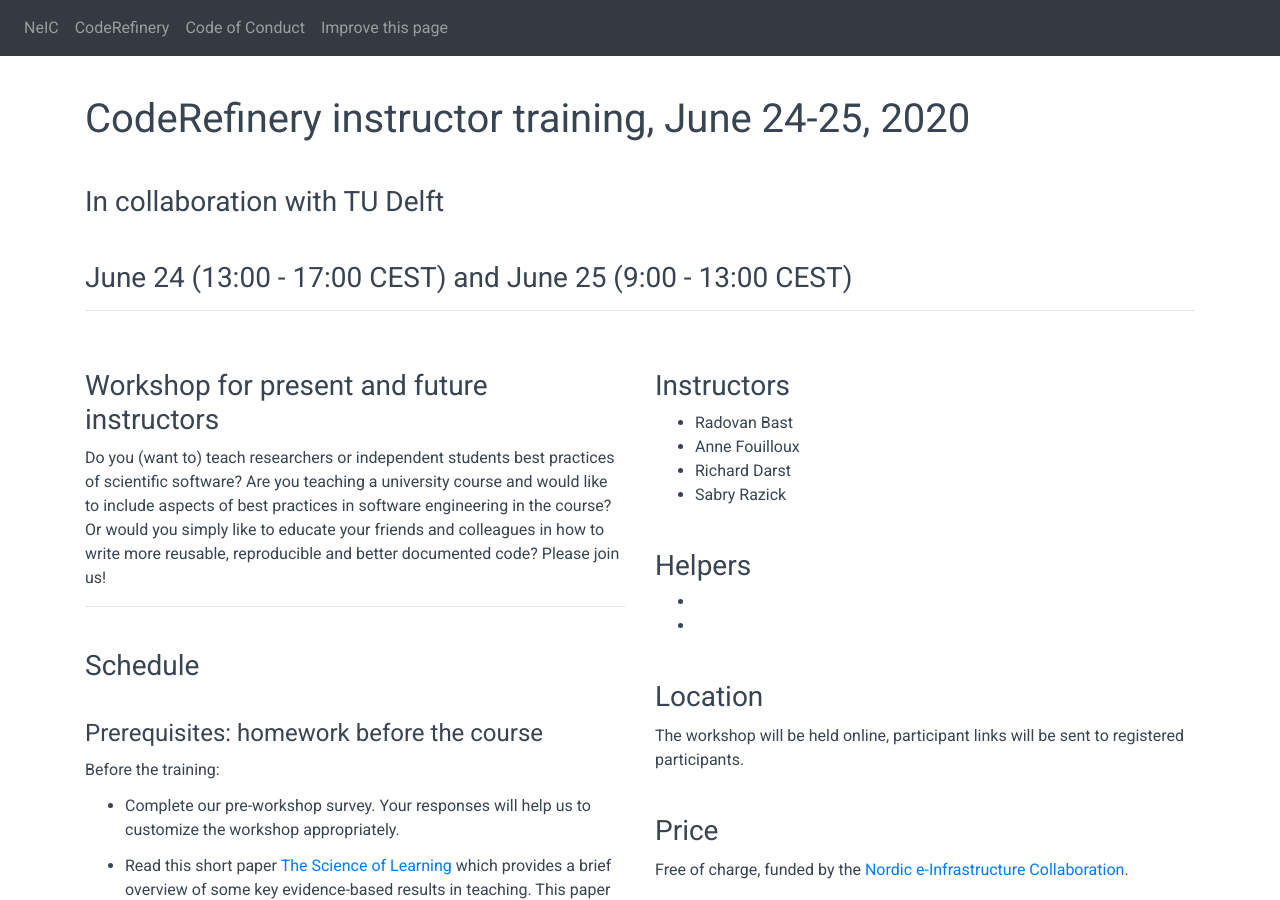
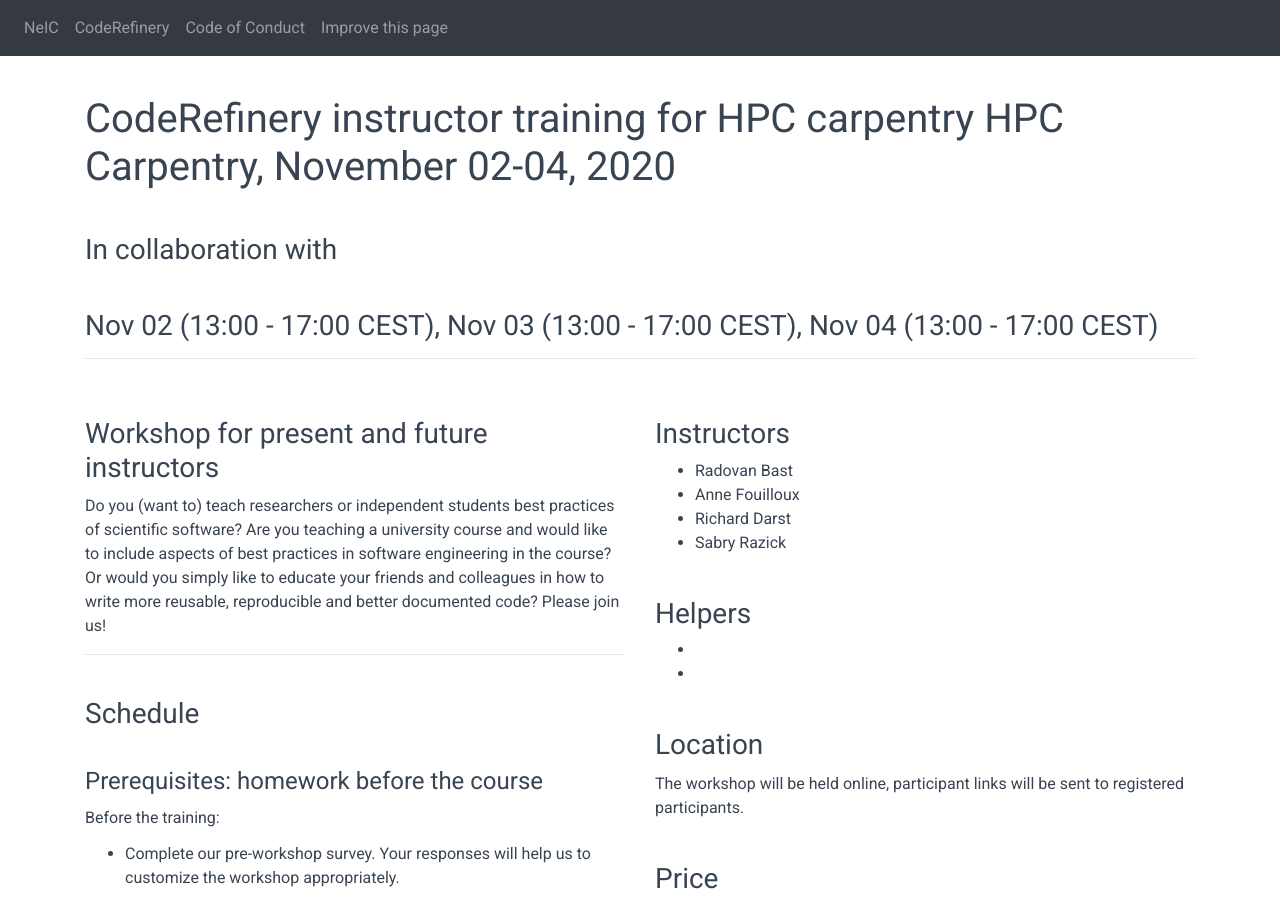
Before and after one commit to simon-ichec/2020-11-02-instructor-training, a Jekyll site: the page built from index.md, in a window 1280 px wide and 900 px high. Built offline with Jekyll 4.4.1, drawn with Linux system fonts in a browser that asks for light colours; comment, search, counter and statistics services are not loaded.

Commit message:
Change title

```diff
--- a/title.md
+++ b/title.md
@@ -1,7 +1,7 @@
-# CodeRefinery instructor training, June 24-25, 2020
+# CodeRefinery instructor training for HPC carpentry HPC Carpentry, November 02-04, 2020
 
-### In collaboration with TU Delft
+### In collaboration with
 
-### June 24 (13:00 - 17:00 CEST) and June 25 (9:00 - 13:00 CEST)
+### Nov 02 (13:00 - 17:00 CEST), Nov 03 (13:00 - 17:00 CEST), Nov 04 (13:00 - 17:00 CEST)
 
 ---
```
